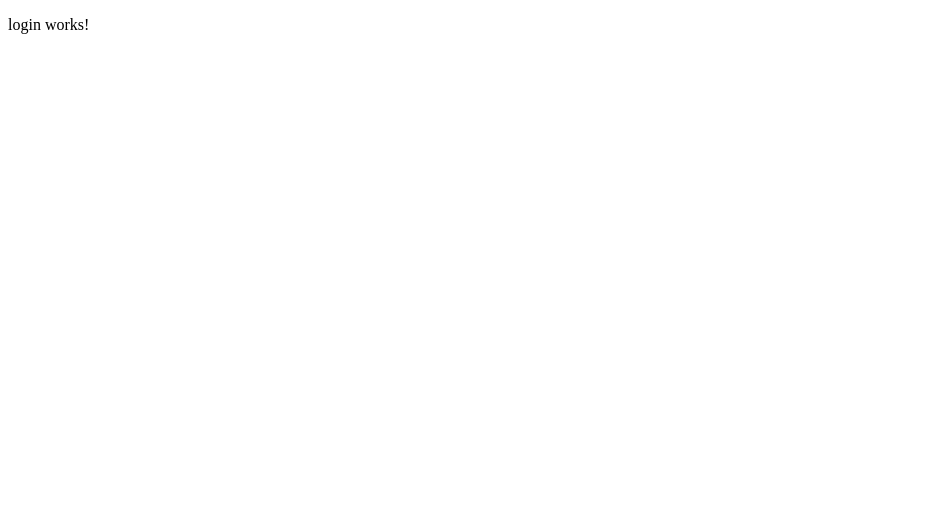
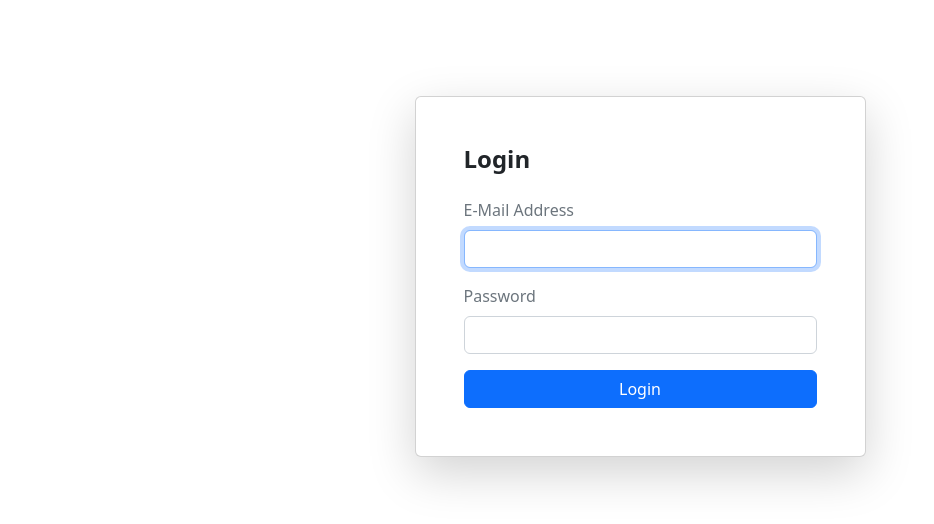
Before and after one commit to cyberyugun/employee, an Angular app: page / in a window 1280 px wide. Shown: the top 524 px of the page, without its empty margins (0-934 px from the left). Built offline with nearby package versions, Linux system fonts and the light colour scheme.

Commit message:
404 page and login page

```diff
--- a/angular.json
+++ b/angular.json
@@ -30,9 +30,12 @@
               "src/assets"
             ],
             "styles": [
-              "src/styles.scss"
+              "src/styles.scss",
+              "node_modules/bootstrap/dist/css/bootstrap.css"
             ],
-            "scripts": []
+            "scripts": [
+              "node_modules/bootstrap/dist/js/bootstrap.js"
+            ]
           },
           "configurations": {
             "production": {
@@ -48,7 +51,13 @@
                   "maximumError": "4kb"
                 }
               ],
-              "outputHashing": "all"
+              "outputHashing": "all",
+              "fileReplacements": [
+                {
+                  "replace": "src/environments/environment.ts",
+                  "with": "src/environments/environment.prod.ts"
+                }
+              ]
             },
             "development": {
               "buildOptimizer": false,
@@ -56,7 +65,13 @@
               "vendorChunk": true,
               "extractLicenses": false,
               "sourceMap": true,
-              "namedChunks": true
+              "namedChunks": true,
+              "fileReplacements": [
+                {
+                  "replace": "src/environments/environment.ts",
+                  "with": "src/environments/environment.development.ts"
+                }
+              ]
             }
           },
           "defaultConfiguration": "production"
--- a/package.json
+++ b/package.json
@@ -18,6 +18,7 @@
     "@angular/platform-browser": "^16.0.0",
     "@angular/platform-browser-dynamic": "^16.0.0",
     "@angular/router": "^16.0.0",
+    "bootstrap": "^5.2.3",
     "rxjs": "~7.8.0",
     "tslib": "^2.3.0",
     "zone.js": "~0.13.0"
--- a/src/app/pages/login/login.component.html
+++ b/src/app/pages/login/login.component.html
@@ -1 +1,38 @@
-<p>login works!</p>
+<section class="h-100">
+  <div class="container h-100">
+    <div class="row justify-content-sm-center h-100">
+      <div class="col-xxl-4 col-xl-5 col-lg-5 col-md-7 col-sm-9 my-5">
+        <div class="card shadow-lg my-5">
+          <div class="card-body p-5">
+            <h1 class="fs-4 card-title fw-bold mb-4">Login</h1>
+            <form method="POST" class="needs-validation" novalidate="" autocomplete="off">
+              <div class="mb-3">
+                <label class="mb-2 text-muted" for="email">E-Mail Address</label>
+                <input id="email" type="email" class="form-control" name="email" value="" required autofocus>
+                <div class="invalid-feedback">
+                  Email is invalid
+                </div>
+              </div>
+
+              <div class="mb-3">
+                <div class="mb-2 w-100">
+                  <label class="text-muted" for="password">Password</label>
+                </div>
+                <input id="password" type="password" class="form-control" name="password" required>
+                  <div class="invalid-feedback">
+                    Password is required
+                  </div>
+              </div>
+
+              <div class="d-flex align-items-center">
+                <button type="submit" class="btn btn-primary ms-auto w-100">
+                  Login
+                </button>
+              </div>
+            </form>
+          </div>
+        </div>
+      </div>
+    </div>
+  </div>
+</section>
--- a/src/app/pages/not-found/not-found.component.html
+++ b/src/app/pages/not-found/not-found.component.html
@@ -1 +1,25 @@
-<p>not-found works!</p>
+<section class="page_404">
+	<div class="container">
+		<div class="row">
+		<div class="col-sm-12 ">
+		<div class="col-sm-10 col-sm-offset-1  text-center">
+		<div class="four_zero_four_bg">
+			<h1 class="text-center ">404</h1>
+
+
+		</div>
+
+		<div class="contant_box_404">
+		<h3 class="h2">
+		Look like you're lost
+		</h3>
+
+		<p>the page you are looking for not avaible!</p>
+
+		<a routerLink="/" class="link_404">Go to Home</a>
+	</div>
+		</div>
+		</div>
+		</div>
+	</div>
+</section>
--- a/src/app/pages/not-found/not-found.component.scss
+++ b/src/app/pages/not-found/not-found.component.scss
@@ -0,0 +1,31 @@
+.page_404 {
+  padding:40px 0;
+  background:#fff;
+  font-family: 'Arvo', serif;
+  img {
+    width:100%;
+  }
+}
+
+.four_zero_four_bg{
+    background-image: url('https://cdn.dribbble.com/users/285475/screenshots/2083086/dribbble_1.gif');
+    height: 400px;
+    background-position: center;
+    h1 {
+      font-size:80px;
+    }
+    h3 {
+      font-size:80px;
+    }
+ }
+
+.link_404 {
+  color: #fff!important;
+  padding: 10px 20px;
+  background: #39ac31;
+  margin: 20px 0;
+  display: inline-block;
+}
+.contant_box_404 {
+  margin-top:-50px;
+}
--- a/src/app/pages/not-found/not-found.component.ts
+++ b/src/app/pages/not-found/not-found.component.ts
@@ -1,6 +1,7 @@
 import { CommonModule } from '@angular/common';
 import { Component } from '@angular/core';
 import { RouterModule } from '@angular/router';
+declare var anime: any;
 
 @Component({
   selector: 'app-not-found',
@@ -12,6 +13,4 @@ import { RouterModule } from '@angular/router';
     CommonModule
   ]
 })
-export default class NotFoundComponent {
-
-}
+export default class NotFoundComponent {}
```
